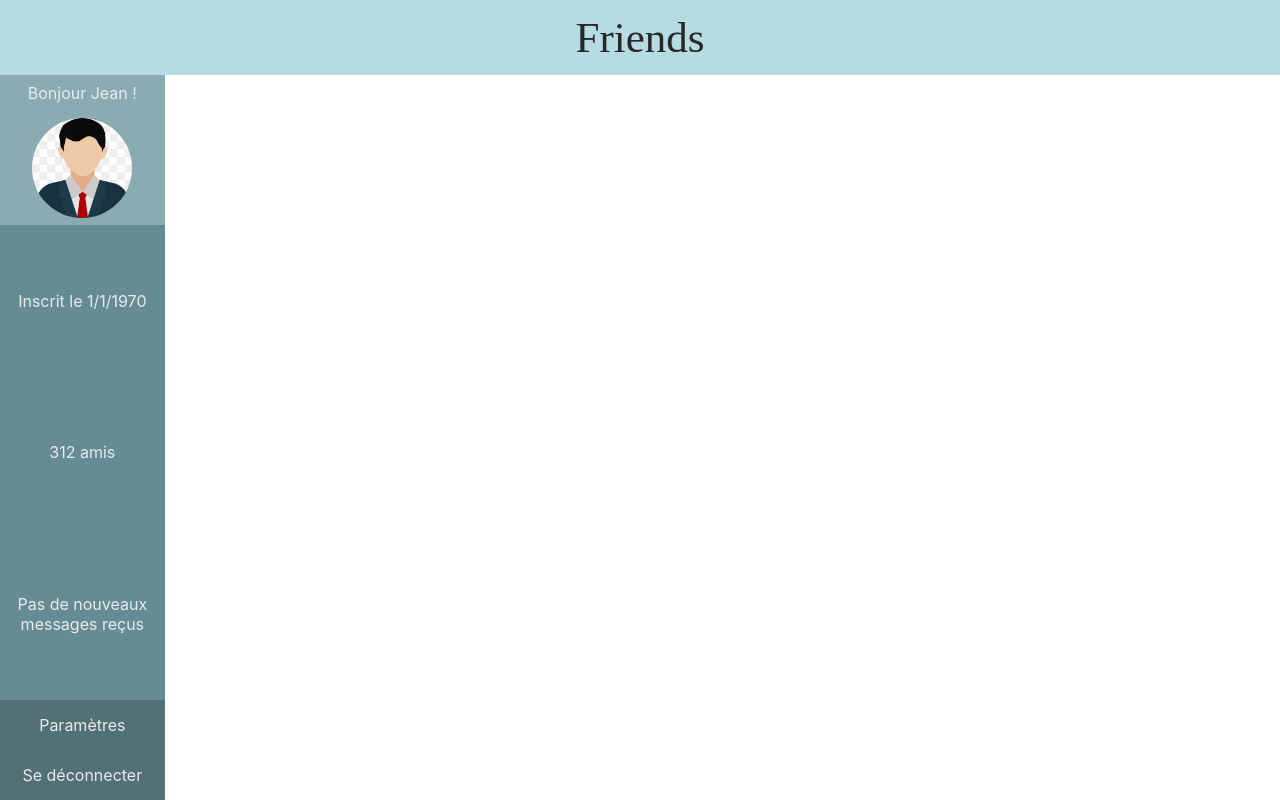
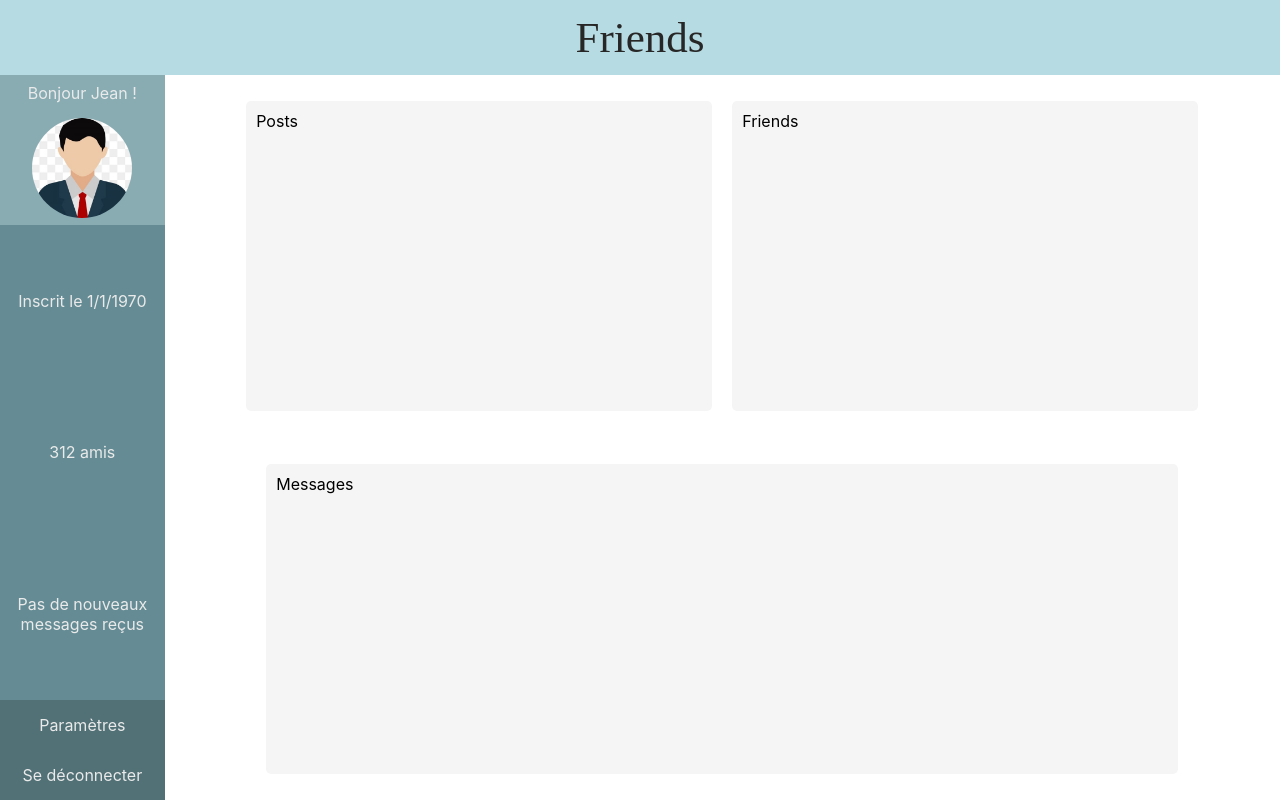
Before and after one commit to sbelalouibertot/friends-frontend, a React (Create React App) app: page / in a window 1280 px wide. Both pictures are taken after a click on the element "Jean". Built offline with nearby package versions, Linux system fonts and the light colour scheme.

Commit message:
page contents structure

```diff
--- a/src/components/main-panel/MainPanel.jsx
+++ b/src/components/main-panel/MainPanel.jsx
@@ -1,5 +1,8 @@
 import React, { useEffect, useState } from "react";
 import "./MainPanel.scss";
+import Friends from './friends/Friends'
+import Messages from './messages/Messages'
+import Posts from './posts/Posts'
 
 const MainPanel = (props) => {
   const { user, onLogout } = props;
@@ -7,7 +10,9 @@ const MainPanel = (props) => {
 
   return (
     <div className="main-panel">
-
+        <Posts />
+        <Friends />
+        <Messages />
     </div>
   );
 };
--- a/src/components/main-panel/MainPanel.scss
+++ b/src/components/main-panel/MainPanel.scss
@@ -2,14 +2,12 @@
   display: flex;
   justify-content: center;
   align-items: center;
-  flex-direction: column;
+  flex-direction: row;
+  flex-wrap: wrap;
 }
 
 .main-panel {
   @include flex-center();
-}
-
-.main-panel {
   height: 100%;
   width: 100%;
 }
--- /dev/null
+++ b/src/components/main-panel/friends/Friends.jsx
@@ -0,0 +1,8 @@
+import React, { useEffect, useState } from "react";
+import "./Friends.scss";
+
+const Friends = (props) => {
+  return <div className="friends">Friends</div>;
+};
+
+export default Friends;
--- /dev/null
+++ b/src/components/main-panel/friends/Friends.scss
@@ -0,0 +1,9 @@
+.friends {
+    height: 40%;
+    width: 40%;
+
+    padding: 10px;
+    background-color: whitesmoke;
+    border-radius: 5px;
+    margin: 10px;
+}
--- /dev/null
+++ b/src/components/main-panel/messages/Messages.jsx
@@ -0,0 +1,8 @@
+import React, { useEffect, useState } from "react";
+import "./Messages.scss";
+
+const Messages = (props) => {
+  return <div className="messages">Messages</div>;
+};
+
+export default Messages;
--- /dev/null
+++ b/src/components/main-panel/messages/Messages.scss
@@ -0,0 +1,9 @@
+.messages {
+    height: 40%;
+    width: 80%;
+
+    padding: 10px;
+    background-color: whitesmoke;
+    border-radius: 5px;
+    margin: 10px;
+}
--- /dev/null
+++ b/src/components/main-panel/posts/Posts.jsx
@@ -0,0 +1,8 @@
+import React, { useEffect, useState } from "react";
+import "./Posts.scss";
+
+const Posts = (props) => {
+  return <div className="posts">Posts</div>;
+};
+
+export default Posts;
--- /dev/null
+++ b/src/components/main-panel/posts/Posts.scss
@@ -0,0 +1,9 @@
+.posts {
+    height: 40%;
+    width: 40%;
+
+    padding: 10px;
+    background-color: whitesmoke;
+    border-radius: 5px;
+    margin: 10px;
+}
```
